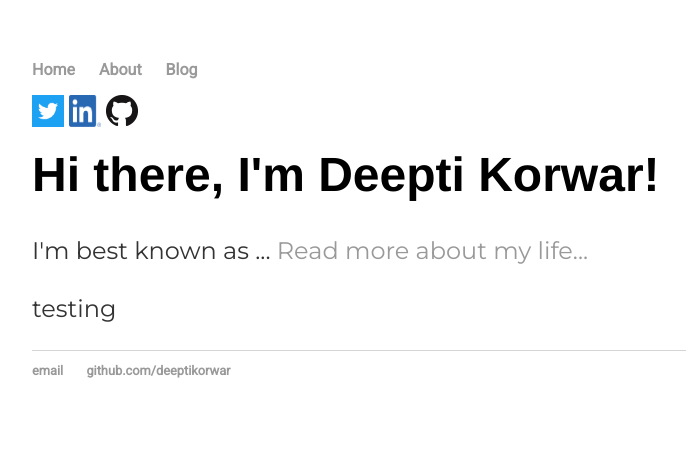
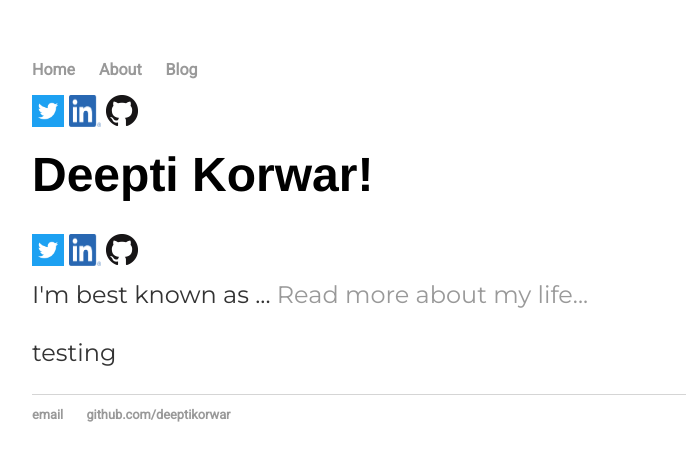
Before and after one commit to deeptikorwar/MyBlog, a Jekyll site: the page built from index.html, in a window 1280 px wide. Shown: the top 461 px of the page, without its empty margins (160-846 px from the left). Built offline with Jekyll 4.4.1, drawn with Linux system fonts in a browser that asks for light colours.

Commit message:
Testing move of social media profile

```diff
--- a/index.html
+++ b/index.html
@@ -3,7 +3,8 @@ layout: default
 title: Deepti Korwar, Technical Writer
 ---
     		<div class="blurb">
-        		<h1>Hi there, I'm Deepti Korwar!</h1>
+        		<h1>Deepti Korwar!</h1>
+			{% include my_social_media.html %}
 				<p>I'm best known as ... <a href="/about">Read more about my life...</a></p>
 			<p>testing</p>
     		</div><!-- /.blurb -->
```
